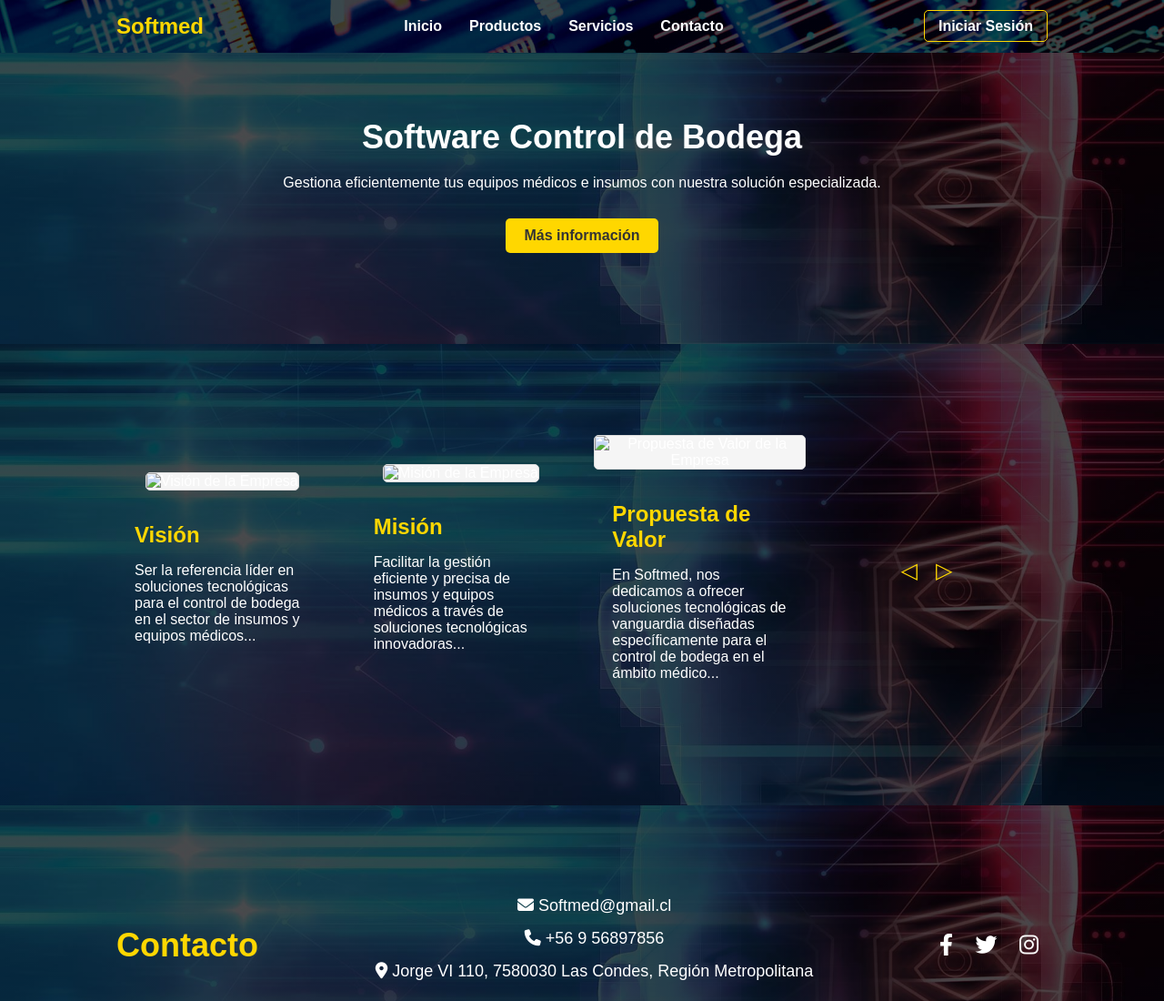
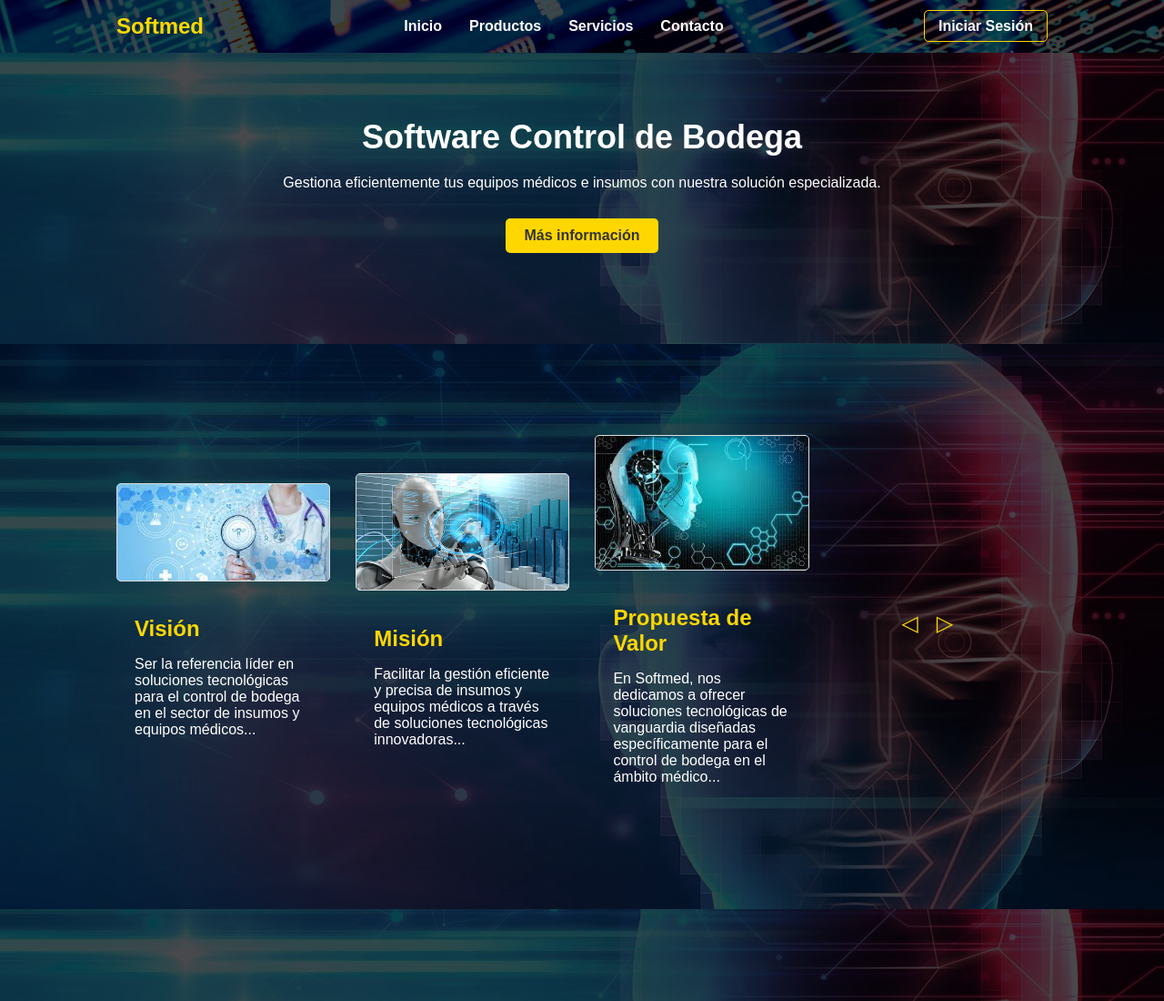
Before and after one commit to JDrakke/Proyecto1, a plain HTML site: page index.html in a window 1280 px wide. Shown: the top 1100 px of the page at 91% size. Drawn offline with nearby package versions, Linux system fonts and the light colour scheme.

Commit message:
Update index.html

```diff
--- a/index.html
+++ b/index.html
@@ -311,21 +311,21 @@
         <div class="container">
             <div class="info-slider">
                 <div class="slide" id="vision">
-                    <img src="images/img_1.jpg" alt="Visión de la Empresa">
+                    <img src="img_1.jpg" alt="Visión de la Empresa">
                     <div class="text-content">
                         <h2>Visión</h2>
                         <p>Ser la referencia líder en soluciones tecnológicas para el control de bodega en el sector de insumos y equipos médicos...</p>
                     </div>
                 </div>
                 <div class="slide" id="mision">
-                    <img src="images/img_2.jpg" alt="Misión de la Empresa">
+                    <img src="img_2.jpg" alt="Misión de la Empresa">
                     <div class="text-content">
                         <h2>Misión</h2>
                         <p>Facilitar la gestión eficiente y precisa de insumos y equipos médicos a través de soluciones tecnológicas innovadoras...</p>
                     </div>
                 </div>
                 <div class="slide" id="propuesta">
-                    <img src="images/img_3.jpg" alt="Propuesta de Valor de la Empresa">
+                    <img src="img_3.jpg" alt="Propuesta de Valor de la Empresa">
                     <div class="text-content">
                         <h2>Propuesta de Valor</h2>
                         <p>En Softmed, nos dedicamos a ofrecer soluciones tecnológicas de vanguardia diseñadas específicamente para el control de bodega en el ámbito médico...</p>
```
